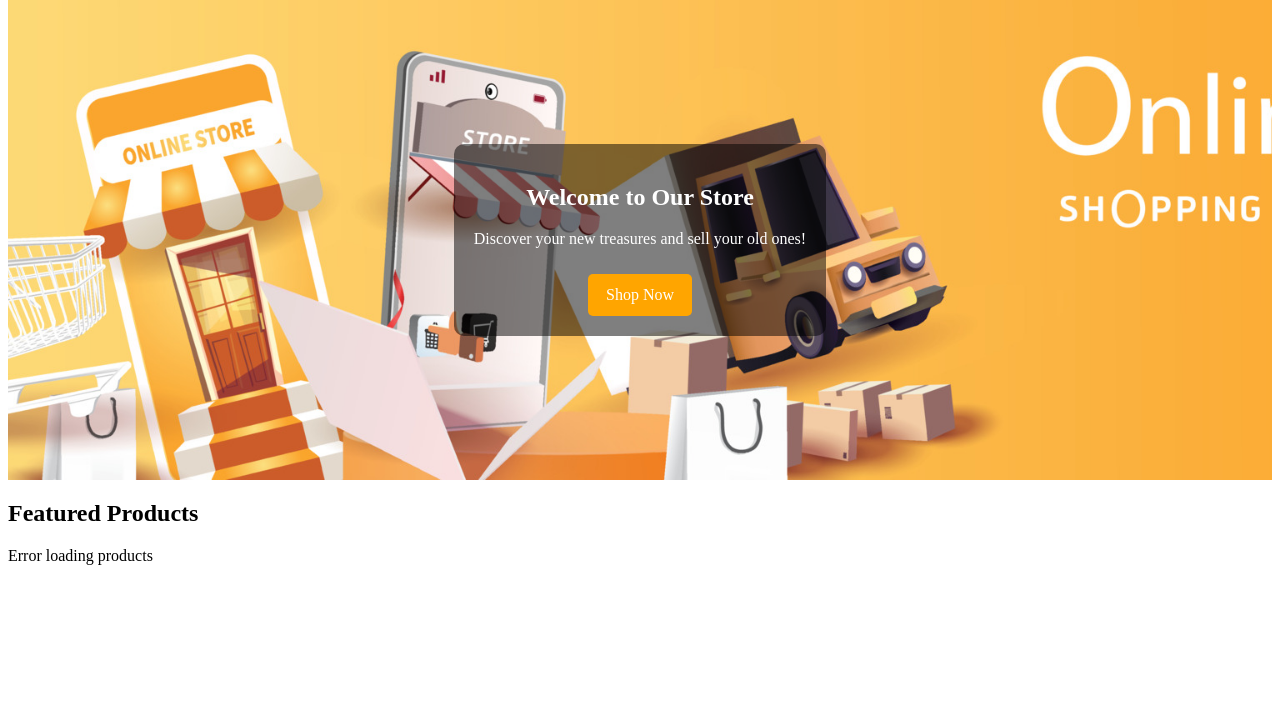
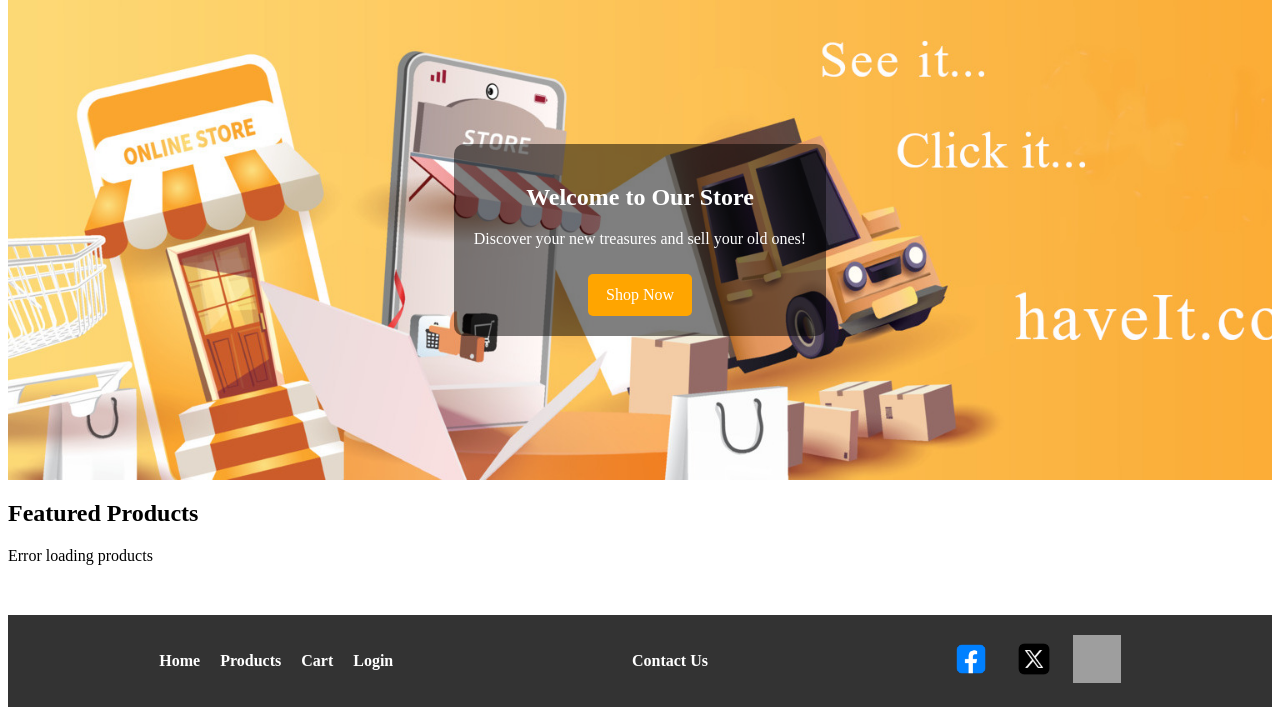
Before and after one commit to PesHeF/eCommerce.1, a PHP site: page / in a window 1280 px wide. Shown: the part 91-806 px from the top of the page. Before the commit the page ends 656 px from the top, so only its background shows below. Run offline with PHP 8.4, Linux system fonts and the light colour scheme; grey boxes are pictures that could not be loaded.

Commit message:
LandingPage Additions
Added social icons
edited hero image

```diff
--- a/eCommerce/index.php
+++ b/eCommerce/index.php
@@ -38,6 +38,30 @@
     <div id="data-container" class="product-grid">
     </div>
 
+<footer>
+    <div class="footer-container">
+        <!-- Navigation Links -->
+        <ul class="footer-links">
+            <li><a href="index.php">Home</a></li>
+            <li><a href="catalogue/index.php">Products</a></li>
+            <li><a href="cart.php">Cart</a></li>
+            <li><a href="login.php">Login</a></li>
+        </ul>
+
+        <!-- Contact Us -->
+        <div class="contact">
+            <a href="contact.php">Contact Us</a>
+        </div>
+
+        <!-- Social Links -->
+        <div class="social-links">
+            <a href="#"><img src="images/faceB-icon.png" alt="Facebook"></a>
+            <a href="#"><img src="images/twitter-icon.png" alt="Twitter"></a>
+            <a href="#"><img src="images/insta-icon.png" alt="Instagram"></a>
+        </div>
+    </div>
+</footer>
+
 
 
 <script src="script.js"></script>
--- a/eCommerce/styles.css
+++ b/eCommerce/styles.css
@@ -4,6 +4,7 @@
     grid-template-columns: repeat(auto-fit, minmax(200px, 1fr)); /* Responsive grid */
     gap: 20px; /* Space between items */
     margin-top: 20px;
+    margin-bottom: 50px;
     justify-content: center;
     align-items: center;
 }
@@ -113,7 +114,7 @@
     }
 
 .hero {
-    background: url('hero-image.jpg') no-repeat center center/cover;
+    background: url('hero-image2.jpg') no-repeat center center/cover;
     height: 60vh;
     display: flex;
     align-items: center;
@@ -137,3 +138,56 @@
     border-radius: 5px;
     text-decoration: none;
 }
+
+/* Footer Styling */
+footer {
+    background-color: #333;
+    color: white;
+    padding: 20px 0;
+    text-align: center;
+}
+
+.footer-container {
+    display: flex;
+    justify-content: space-around;
+    align-items: center;
+    max-width: 1200px;
+    margin: 0 auto;
+}
+
+/* Navigation Links */
+.footer-links {
+    list-style: none;
+    padding: 0;
+    display: flex;
+    gap: 20px;
+}
+
+    .footer-links li {
+        display: inline;
+    }
+
+    .footer-links a {
+        text-decoration: none;
+        color: white;
+        font-weight: bold;
+    }
+
+/* Contact Section */
+.contact a {
+    color: white;
+    font-weight: bold;
+    text-decoration: none;
+}
+
+/* Social Media Icons */
+.social-links {
+    display: flex;
+    gap: 15px;
+}
+
+    .social-links img {
+        width: 48px; /* Adjust icon size */
+        height: 48px;
+     /*   filter: brightness(0) invert(1); /* Makes white icons */
+    }
```
Also changed, not shown: eCommerce/Images/faceB-icon.png (added), eCommerce/Images/twitter-icon.png (added), eCommerce/hero-image2.jpg (added), 1 other file.
